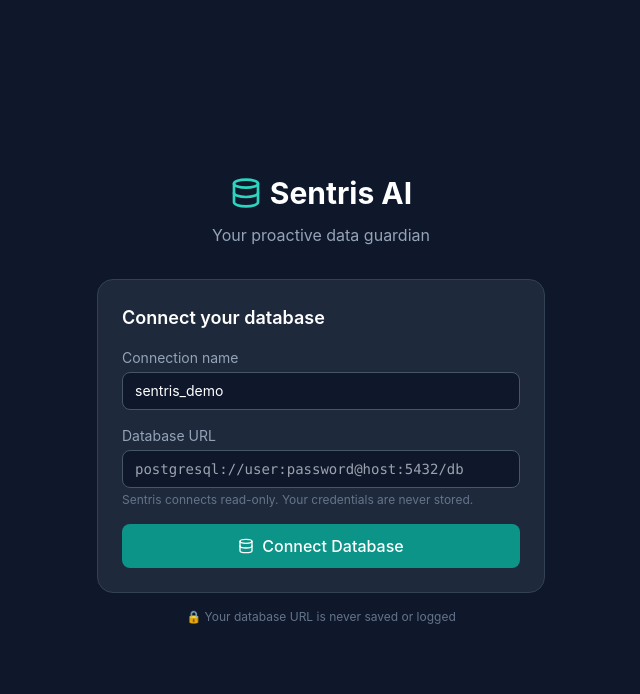
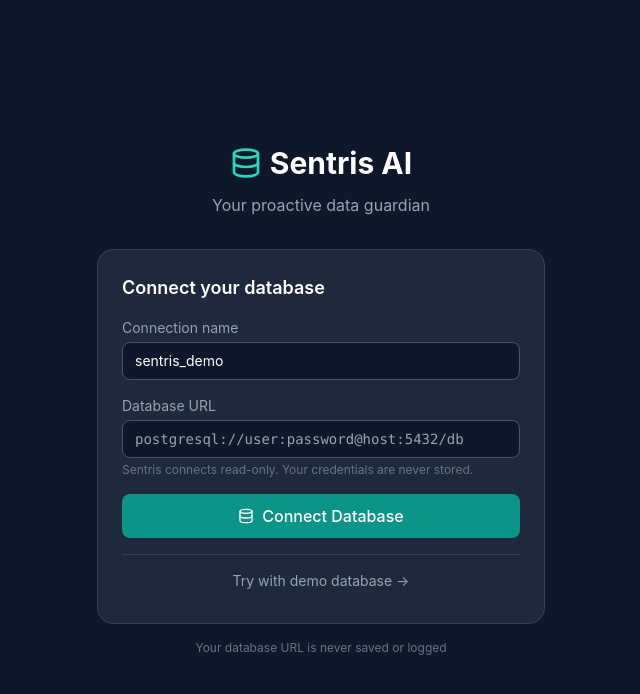
Before and after one commit to peshalghanghas/Sentris, a React (Vite) app in the folder frontend/: page / in a window 1280 px wide. Shown: the top 694 px of the page, without its empty margins (319-959 px from the left). Built offline with nearby package versions, Linux system fonts and the light colour scheme; no server answers.

Commit message:
Added demo database button using Vercel env variable

```diff
--- a/frontend/src/components/ConnectPanel.jsx
+++ b/frontend/src/components/ConnectPanel.jsx
@@ -27,6 +27,11 @@ export default function ConnectPanel({ onConnected }) {
     } finally {
       setLoading(false)
     }
+  }
+
+  const fillDemo = () => {
+    setDbUrl(import.meta.env.VITE_DEMO_DB_URL || '')
+    setConnName('chinook_demo')
   }
 
   return (
@@ -104,12 +109,20 @@ export default function ConnectPanel({ onConnected }) {
               )}
             </button>
 
+            {/* Demo button */}
+            <button
+              onClick={fillDemo}
+              className="w-full text-slate-400 hover:text-teal-400 text-sm transition-colors py-2 border-t border-slate-700 pt-4"
+            >
+              Try with demo database →
+            </button>
+
           </div>
         </div>
 
         {/* Security note */}
         <p className="text-center text-slate-500 text-xs mt-4">
-          🔒 Your database URL is never saved or logged
+            Your database URL is never saved or logged
         </p>
 
       </div>
```
